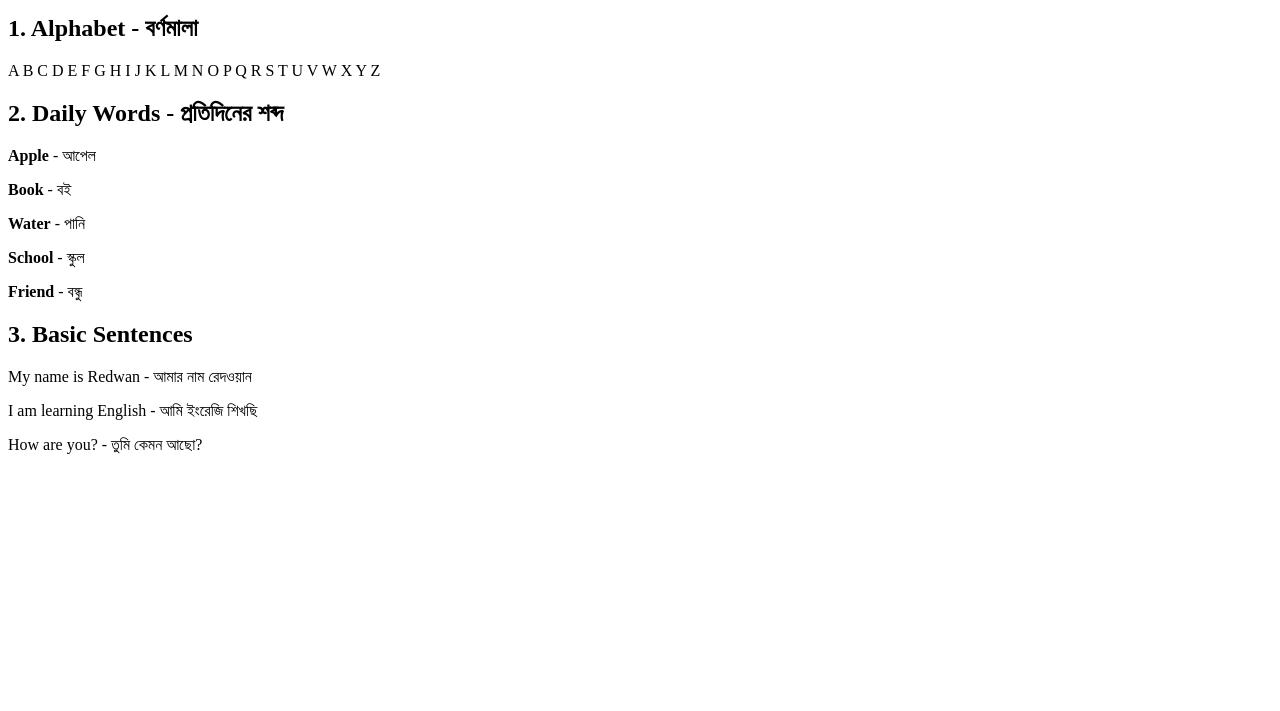
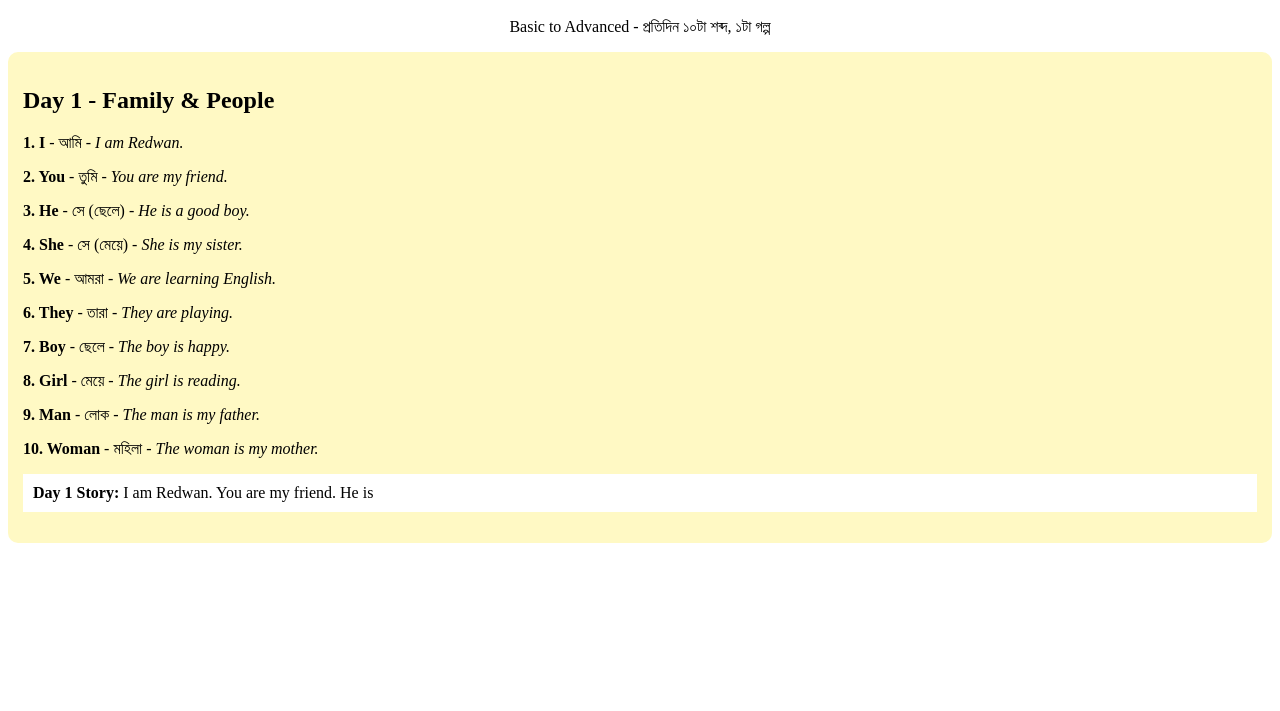
Before and after one commit to redwan338939-maker/my-first-project, a plain HTML site: page index.html in a window 1280 px wide. Shown: the part 89-800 px from the top of the page. Drawn offline with Linux system fonts and the light colour scheme.

Commit message:
Update index.html

```diff
--- a/index.html
+++ b/index.html
@@ -1,17 +1,16 @@
-<h1 style="text-align:center; color:blue;">Learn English with Redwan</h1>
-<p style="text-align:center;">Basic to Advanced - একদম বেসিক থেকে</p>
+<h1 style="text-align:center; color:#1565c0; background:#e3f2fd; padding:20px; border-radius:15px;">Learn English with Redwan 🇧🇩</h1>
+<p style="text-align:center;">Basic to Advanced - প্রতিদিন ১০টা শব্দ, ১টা গল্প</p>
 
-<h2>1. Alphabet - বর্ণমালা</h2>
-<p>A B C D E F G H I J K L M N O P Q R S T U V W X Y Z</p>
-
-<h2>2. Daily Words - প্রতিদিনের শব্দ</h2>
-<p><b>Apple</b> - আপেল</p>
-<p><b>Book</b> - বই</p>
-<p><b>Water</b> - পানি</p>
-<p><b>School</b> - স্কুল</p>
-<p><b>Friend</b> - বন্ধু</p>
-
-<h2>3. Basic Sentences</h2>
-<p>My name is Redwan - আমার নাম রেদওয়ান</p>
-<p>I am learning English - আমি ইংরেজি শিখছি</p>
-<p>How are you? - তুমি কেমন আছো?</p>
+<div style="background:#fff9c4; padding:15px; border-radius:10px;">
+<h2>Day 1 - Family & People</h2>
+<p><b>1. I</b> - আমি - <i>I am Redwan.</i></p>
+<p><b>2. You</b> - তুমি - <i>You are my friend.</i></p>
+<p><b>3. He</b> - সে (ছেলে) - <i>He is a good boy.</i></p>
+<p><b>4. She</b> - সে (মেয়ে) - <i>She is my sister.</i></p>
+<p><b>5. We</b> - আমরা - <i>We are learning English.</i></p>
+<p><b>6. They</b> - তারা - <i>They are playing.</i></p>
+<p><b>7. Boy</b> - ছেলে - <i>The boy is happy.</i></p>
+<p><b>8. Girl</b> - মেয়ে - <i>The girl is reading.</i></p>
+<p><b>9. Man</b> - লোক - <i>The man is my father.</i></p>
+<p><b>10. Woman</b> - মহিলা - <i>The woman is my mother.</i></p>
+<p style="background:white; padding:10px;"><b>Day 1 Story:</b> I am Redwan. You are my friend. He is
```
